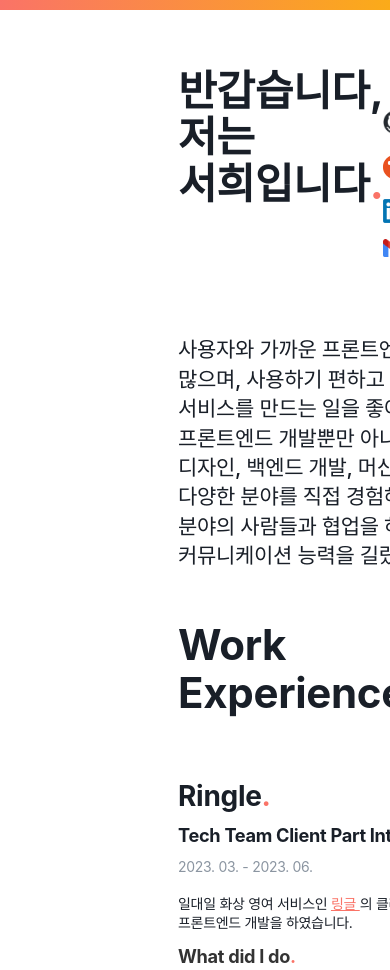
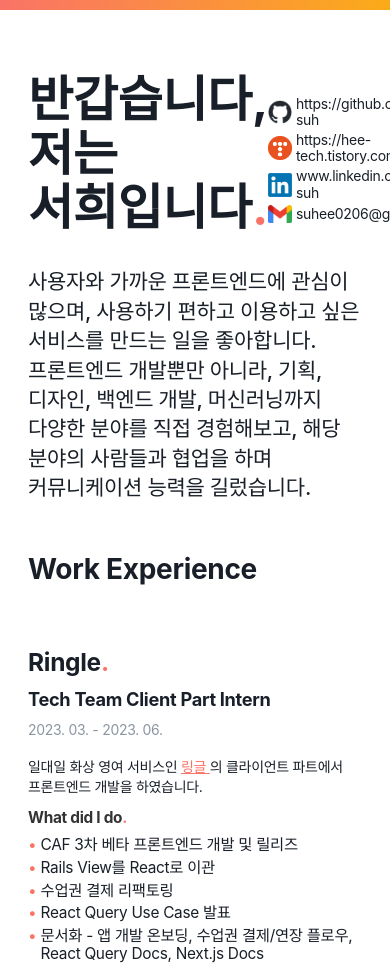
Before and after one commit to hee-suh/resume, a website: page index.html in a window 390 px wide. Shown: the top 970 px of the page. Drawn offline with nearby package versions, Linux system fonts and the light colour scheme; a web font is replaced by a local one.

Commit message:
Feat: Update responsive UI

```diff
--- a/index.html
+++ b/index.html
@@ -40,26 +40,26 @@
                         반갑습니다,<br />저는 서희입니다<span class="period-mark">.</span>
                     </h1>
                     <div class="contact">
-                        <div class="flex flex-item-center mb-6">
-                            <img class="mr-6" src="assets/images/mark_github.png" width="24px" height="24px">
+                        <div class="flex flex-item-center mb">
+                            <img class="mr" src="assets/images/mark_github.png" width="24px" height="24px">
                             <a class="dark-link" href="https://github.com/hee-suh" target="_blank">
                                 https://github.com/hee-suh
                             </a>
                         </div>
-                        <div class="flex flex-item-center mb-6">
-                            <img class="mr-6" src="assets/images/mark_tistory.png" width="24px" height="24px">
+                        <div class="flex flex-item-center mb">
+                            <img class="mr" src="assets/images/mark_tistory.png" width="24px" height="24px">
                             <a class="dark-link" href="https://hee-tech.tistory.com/" target="_blank">
                                 https://hee-tech.tistory.com/
                             </a>
                         </div>
-                        <div class="flex flex-item-center mb-6">
-                            <img class="mr-6" src="assets/images/mark_linkedin.png" width="24px" height="24px">
+                        <div class="flex flex-item-center mb">
+                            <img class="mr" src="assets/images/mark_linkedin.png" width="24px" height="24px">
                             <a class="dark-link" href="www.linkedin.com/in/hee-suh" target="_blank">
                                 www.linkedin.com/in/hee-suh
                             </a>
                         </div>
-                        <div class="flex flex-item-center mb-6">
-                            <img class="mr-6" src="assets/images/mark_gmail.png" width="24px">
+                        <div class="flex flex-item-center mb">
+                            <img class="mr" src="assets/images/mark_gmail.png" width="24px">
                             <a class="dark-link" href="mailto:suhee0206@gmail.com">
                                 suhee0206@gmail.com
                             </a>
--- a/main.css
+++ b/main.css
@@ -68,12 +68,6 @@ h1 {
   line-height: 1.1;
 }
 
-@media screen and (max-width: 960px) {
-  h1 {
-    font-size: 3rem;
-  }
-}
-
 h2 {
   font-size: 3rem;
   margin: 3.6rem 0 1.8rem 0;
@@ -89,7 +83,27 @@ h4 {
   margin: 0 0 0.9rem 0;
 }
 
+h5 {
+  font-size: 1.3rem;
+  margin: 0 0 0.5rem 0;
+  color: #333333;
+}
+
 @media screen and (max-width: 960px) {
+  h1 {
+    font-size: 3.5rem;
+  }
+
+  h2 {
+    font-size: 2rem;
+    margin: 3.6rem 0 1.8rem 0;
+  }
+
+  h3 {
+    font-size: 1.75rem;
+    margin: 0 0 0.9rem 0;
+  }
+
   h4 {
     font-size: 1.3rem;
   }
@@ -99,12 +113,6 @@ h4 {
     margin: 0 0 0.5rem 0;
     color: #333333;
   }
-}
-
-h5 {
-  font-size: 1.3rem;
-  margin: 0 0 0.5rem 0;
-  color: #333333;
 }
 
 ul {
@@ -135,8 +143,9 @@ ul > li > p {
 .container {
   width: 100%;
   max-width: 1140px;
-  margin: 40px 150px 0 150px;
-  /* margin: auto; */
+  padding-top: 40px;
+  margin: auto;
+  /* margin: 40px 150px 0 150px; */
 }
 
 .period-mark {
@@ -233,10 +242,25 @@ ul > li > p {
   justify-content: flex-end;
 }
 
-.mb-6 {
+@media screen and (max-width: 960px) {
+  .contact {
+    margin: 40.67px 0;
+  }
+}
+.mb {
   margin-bottom: 12px;
 }
 
-.mr-6 {
+.mr {
   margin-right: 12px;
 }
+
+@media screen and (max-width: 960px) {
+  .mb {
+    margin-bottom: 4px;
+  }
+
+  .mr {
+    margin-right: 4px;
+  }
+}
```
